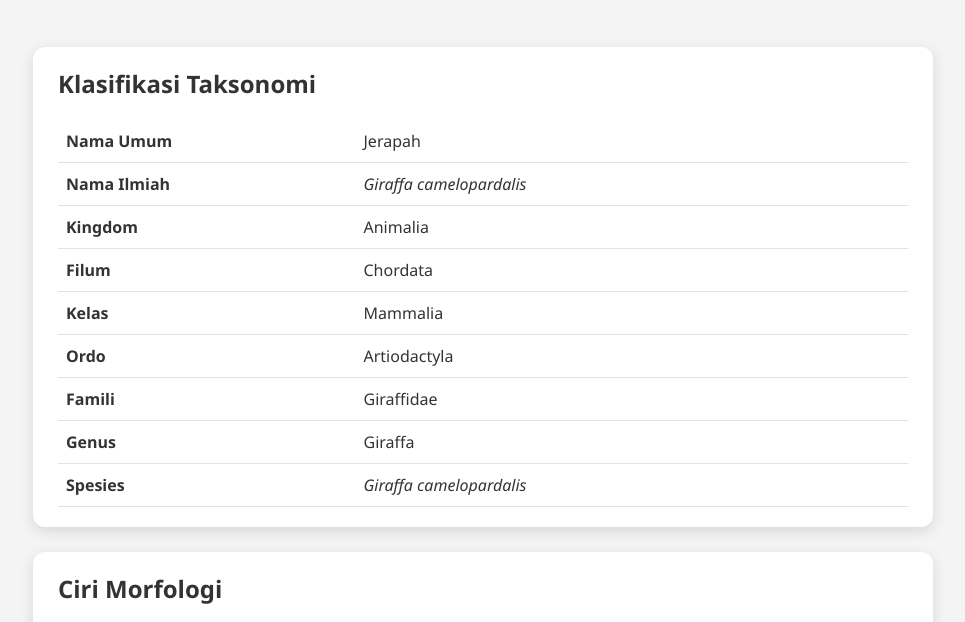
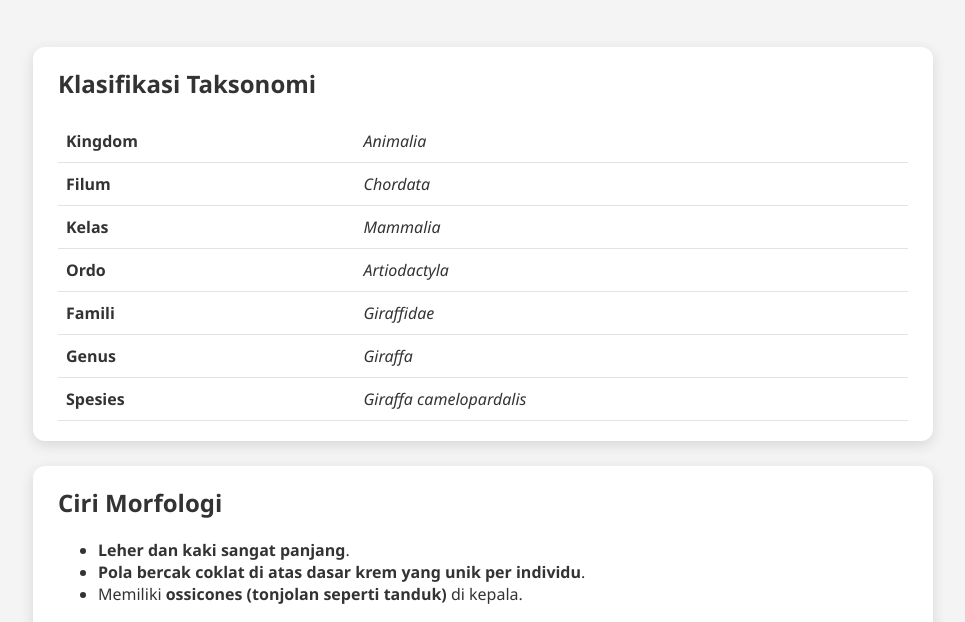
Before and after one commit to PKB25-arc/PraktikumBiologi., a plain HTML site: page jerapah6.html in a window 1280 px wide. Shown: the part 121-743 px from the top of the page, without its empty margins (157-1122 px from the left). Drawn offline with Linux system fonts and the light colour scheme.

Commit message:
Update jerapah6.html

```diff
--- a/jerapah6.html
+++ b/jerapah6.html
@@ -91,15 +91,15 @@
         <div class="card">
             <h2>Klasifikasi Taksonomi</h2>
             <table>
-                <tr><td><span>Nama Umum</span></td><td>Jerapah</td></tr>
-                <tr><td><span>Nama Ilmiah</span></td><td><i>Giraffa camelopardalis</i></td></tr>
-                <tr><td><span>Kingdom</span></td><td>Animalia</td></tr>
-                <tr><td><span>Filum</span></td><td>Chordata</td></tr>
-                <tr><td><span>Kelas</span></td><td>Mammalia</td></tr>
-                <tr><td><span>Ordo</span></td><td>Artiodactyla</td></tr>
-                <tr><td><span>Famili</span></td><td>Giraffidae</td></tr>
-                <tr><td><span>Genus</span></td><td>Giraffa</td></tr>
-                <tr><td><span>Spesies</span></td><td><i>Giraffa camelopardalis</i></td></tr>
+
+<tr><td><span>Kingdom</span></td><td><i>Animalia</i></td></tr>
+<tr><td><span>Filum</span></td><td><i>Chordata</i></td></tr>
+<tr><td><span>Kelas</span></td><td><i>Mammalia</i></td></tr>
+<tr><td><span>Ordo</span></td><td><i>Artiodactyla</i></td></tr>
+<tr><td><span>Famili</span></td><td><i>Giraffidae</i></td></tr>
+<tr><td><span>Genus</span></td><td><i>Giraffa</i></td></tr>
+<tr><td><span>Spesies</span></td><td><i>Giraffa camelopardalis</i></td></tr>
+
             </table>
         </div>
 
@@ -159,4 +159,5 @@
     </div>
 
 </body>
+
 </html>
```
